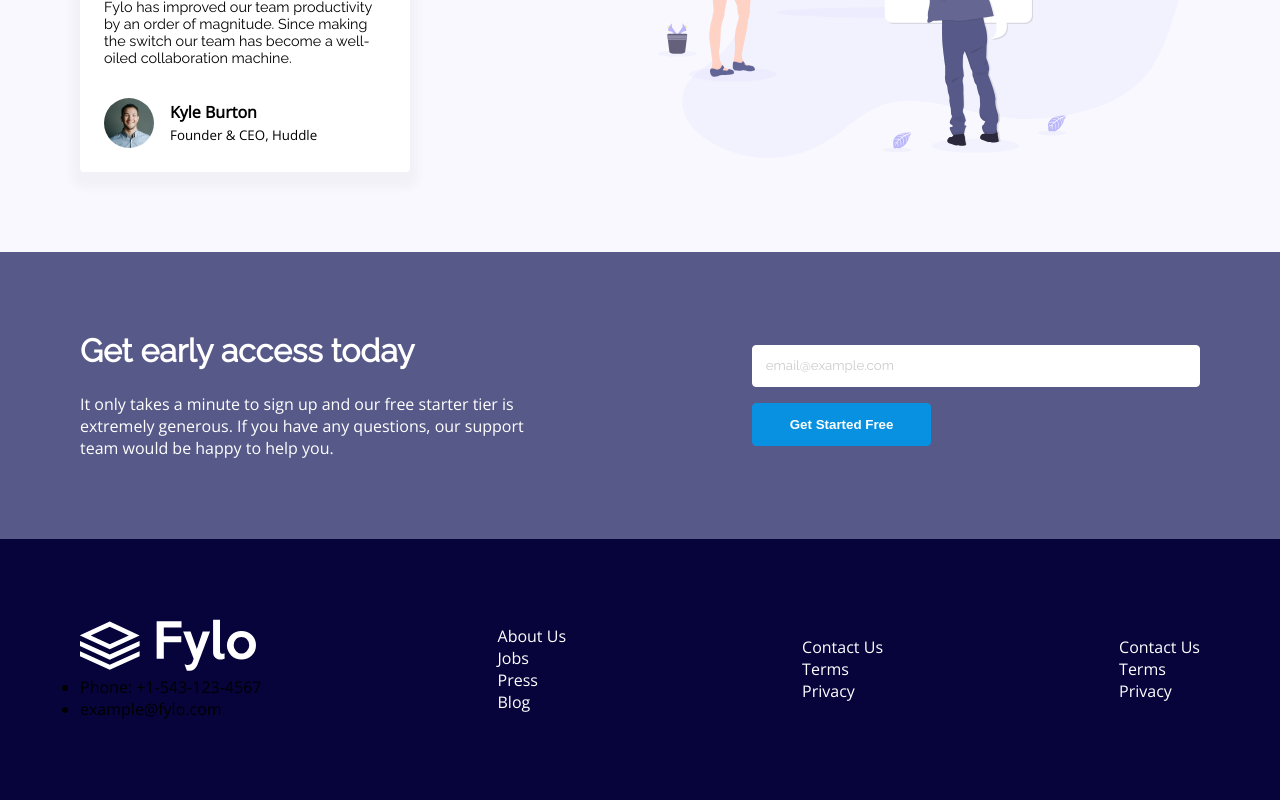
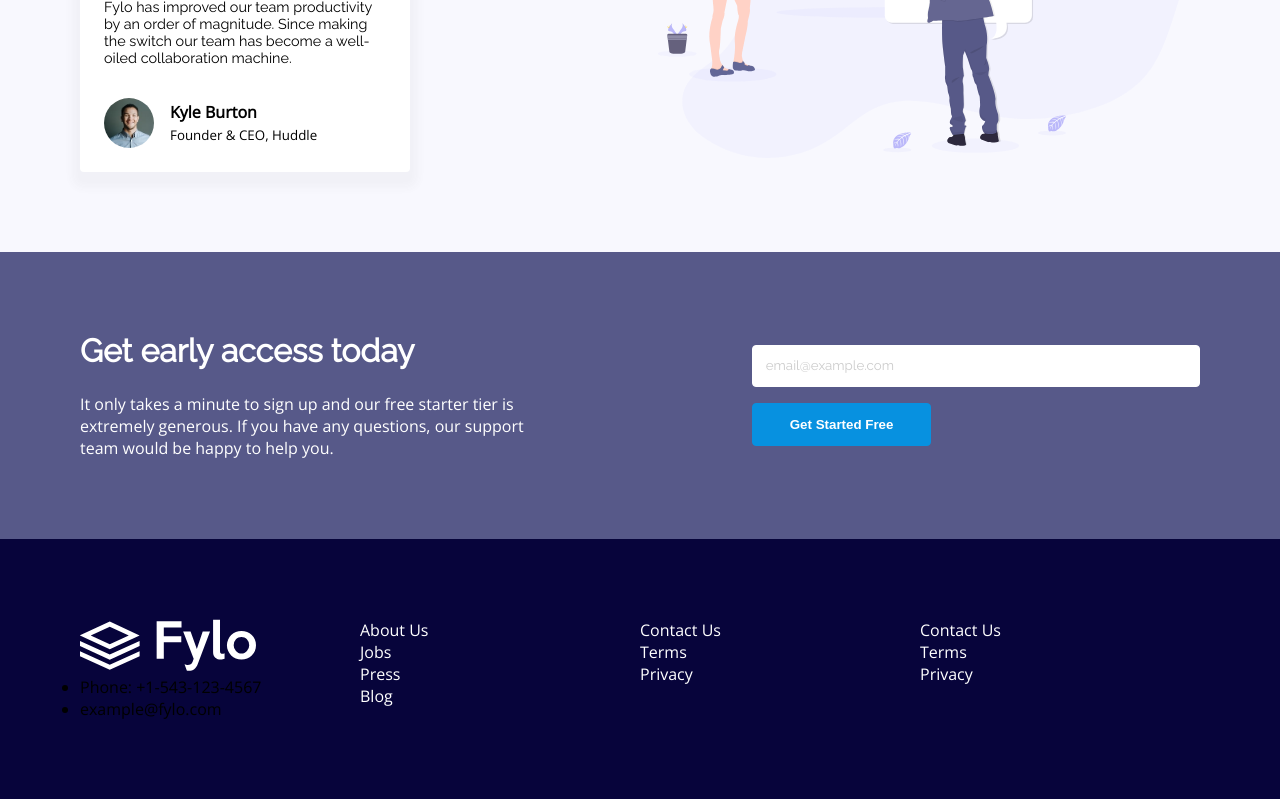
Before and after one commit to PedroMakengo/fylo, a Next.js app: page / in a window 1280 px wide. Shown: the part 1163-1963 px from the top of the page. Built offline with nearby package versions, Linux system fonts and the light colour scheme.

Commit message:
Ultimos toques

```diff
--- a/src/components/Footer/style.module.scss
+++ b/src/components/Footer/style.module.scss
@@ -11,9 +11,11 @@
     padding: 5rem 0;
 
     .item {
+      width: 50%;
+      height: 100px;
+
       & + .item {
         display: flex;
-        align-items: center;
       }
 
       a {
```
